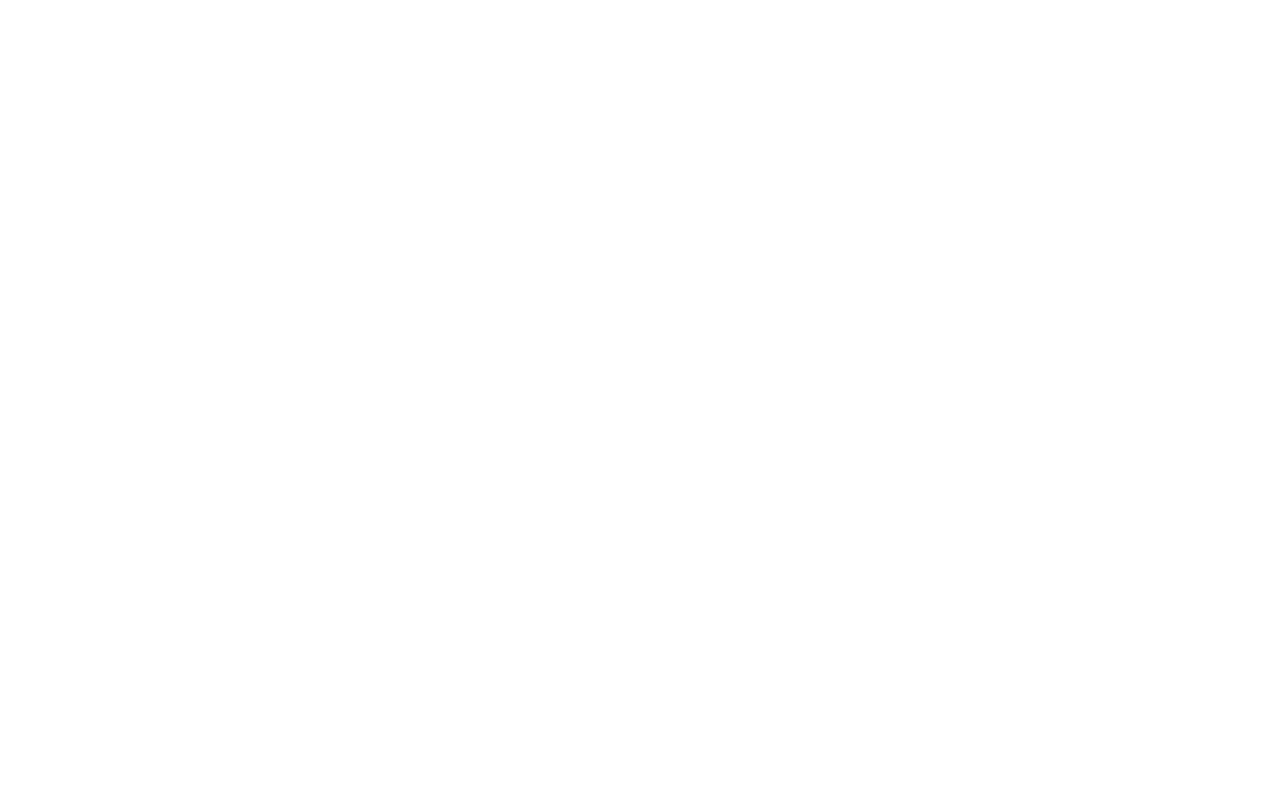
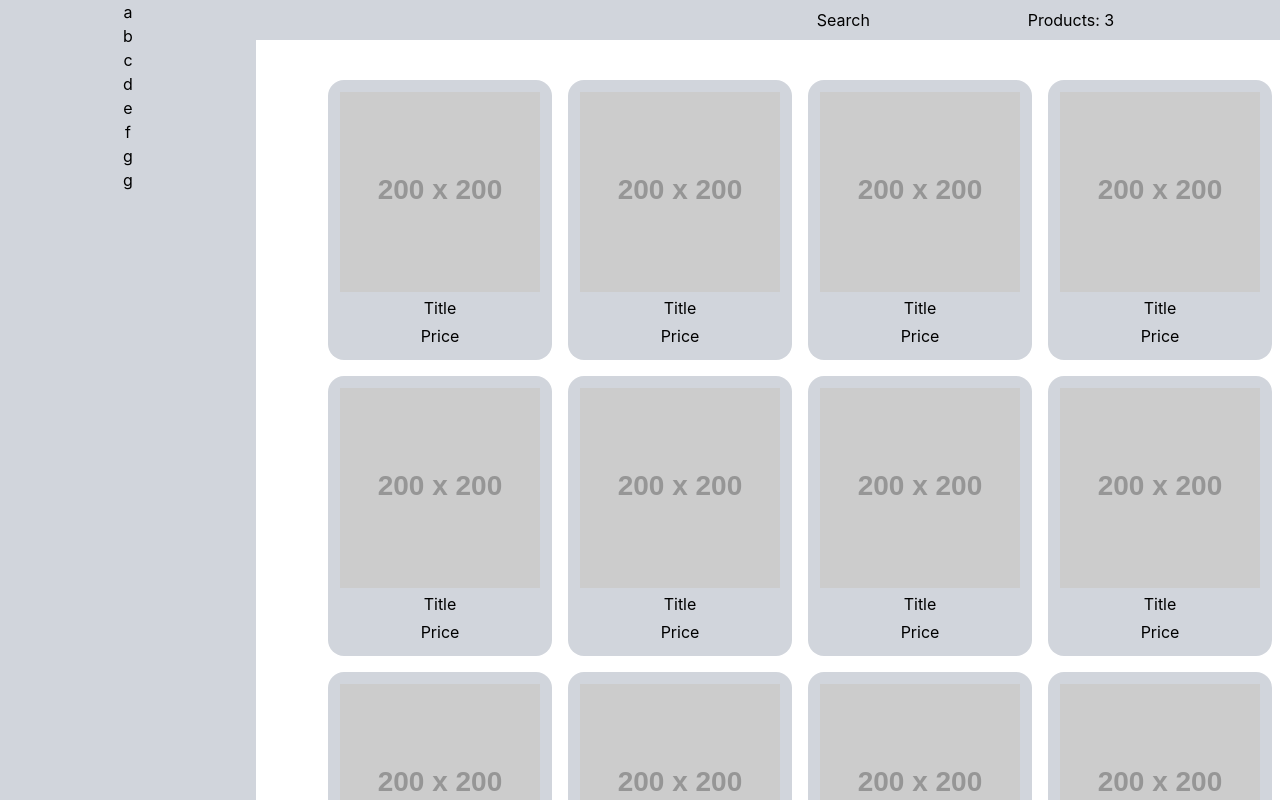
Before and after one commit to omarbabic071-coder/react_online_store, a React (Vite) app: page / in a window 1280 px wide. Shown: the top 800 px of the page. Built offline with nearby package versions, Linux system fonts and the light colour scheme.

Commit message:
Created basic interface layout with no logic

```diff
--- a/src/App.tsx
+++ b/src/App.tsx
@@ -1,5 +1,23 @@
+import Header from "./Header.tsx"
+import ProductCard from "./ProductCard.tsx";
+import SideBar from "./SideBar.tsx";
+import ProductsPage from "./ProductsPage.tsx";
+import CheckoutPage from "./CheckoutPage.tsx";
+import { Activity } from "react";
+
+
 function App() {
-  return <></>;
+  return <>
+  <Header/>
+  <SideBar/>
+  <Activity mode="visible">
+    <ProductsPage />
+  </Activity>
+  <Activity mode="hidden">
+    <CheckoutPage/>
+  </Activity>
+
+  </>;
 }
 
 export default App;
--- /dev/null
+++ b/src/CheckoutPage.tsx
@@ -0,0 +1,6 @@
+function CheckoutPage(){
+    return(
+        <p>hss</p>
+    )
+}
+export default CheckoutPage
--- /dev/null
+++ b/src/Header.tsx
@@ -0,0 +1,13 @@
+function Header(){
+    return(
+        <nav className="w-full mt-o p-2 fixed flex justify-evenly items-center bg-gray-300">
+            <p>React Store</p>
+            <input type="text" />
+            <button>Search</button>
+            <p>Products: 3</p>
+
+        </nav>
+    )
+}
+
+export default Header
--- /dev/null
+++ b/src/ProductCard.tsx
@@ -0,0 +1,10 @@
+function ProductCard(){
+    return(
+        <div className="w-fit h-fit p-3 rounded-2xl flex flex-col items-center gap-1 bg-gray-300">
+            <img src="https://www.placehold.co/200" alt="" />
+            <p>Title</p>
+            <p>Price</p>
+        </div>
+    )
+}
+export default ProductCard
--- /dev/null
+++ b/src/ProductsPage.tsx
@@ -0,0 +1,17 @@
+import ProductCard from "./ProductCard";
+
+function ProductsPage(){
+    const cards = [];
+    for (let i = 0; i < 20; i++) {
+        cards.push(<ProductCard key={i} />);
+    }
+
+    return(
+        <div className="w-dvw h-dvh pt-20 pl-80 flex flex-wrap gap-4 justify-center items-center">
+            {cards}
+        </div>
+    )
+
+}
+
+export default ProductsPage
--- /dev/null
+++ b/src/SideBar.tsx
@@ -0,0 +1,13 @@
+function SideBar(){
+    return(
+        <nav className="h-dvh flex flex-col items-center w-1/5 bg-gray-300 fixed "><p>a</p>
+        <p>b</p>
+        <p>c</p>
+        <p>d</p>
+        <p>e</p>
+        <p>f</p>
+        <p>g</p>
+        <p>g</p></nav>
+    )
+}
+export default SideBar
--- a/src/api/api.js
+++ /dev/null
@@ -1 +0,0 @@
-import axios from "axios";
--- /dev/null
+++ b/src/api/api.ts
@@ -0,0 +1,7 @@
+import axios from "axios";
+
+export default async function fetchProductData(){
+    const response=await axios.get("https://www.dummyjson.com/products")
+    console.log(response.data)
+    return response.data
+}
--- a/tsconfig.app.json
+++ b/tsconfig.app.json
@@ -25,7 +25,6 @@
     "strict": true,
     "noUncheckedIndexedAccess": true,
     "noPropertyAccessFromIndexSignature": true,
-    "showComments":false
   },
   "include": ["src"]
 }
```
